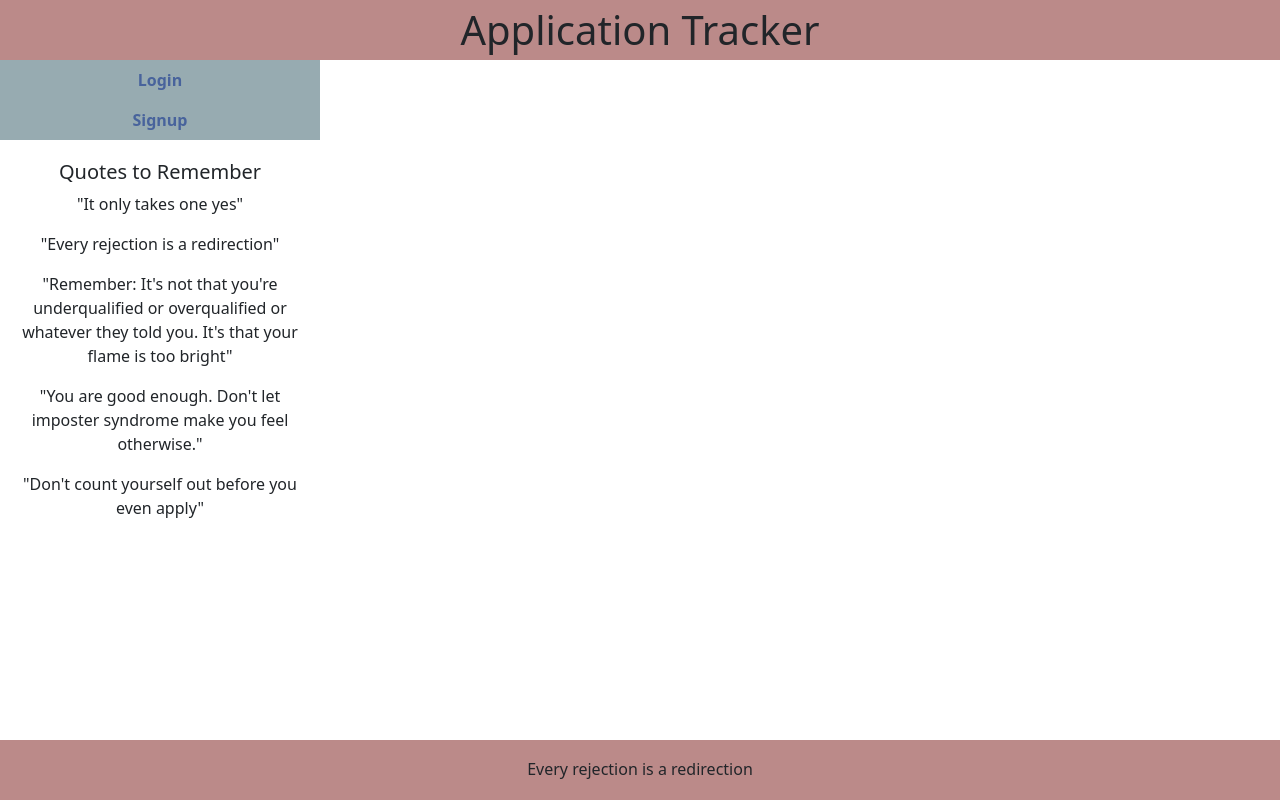
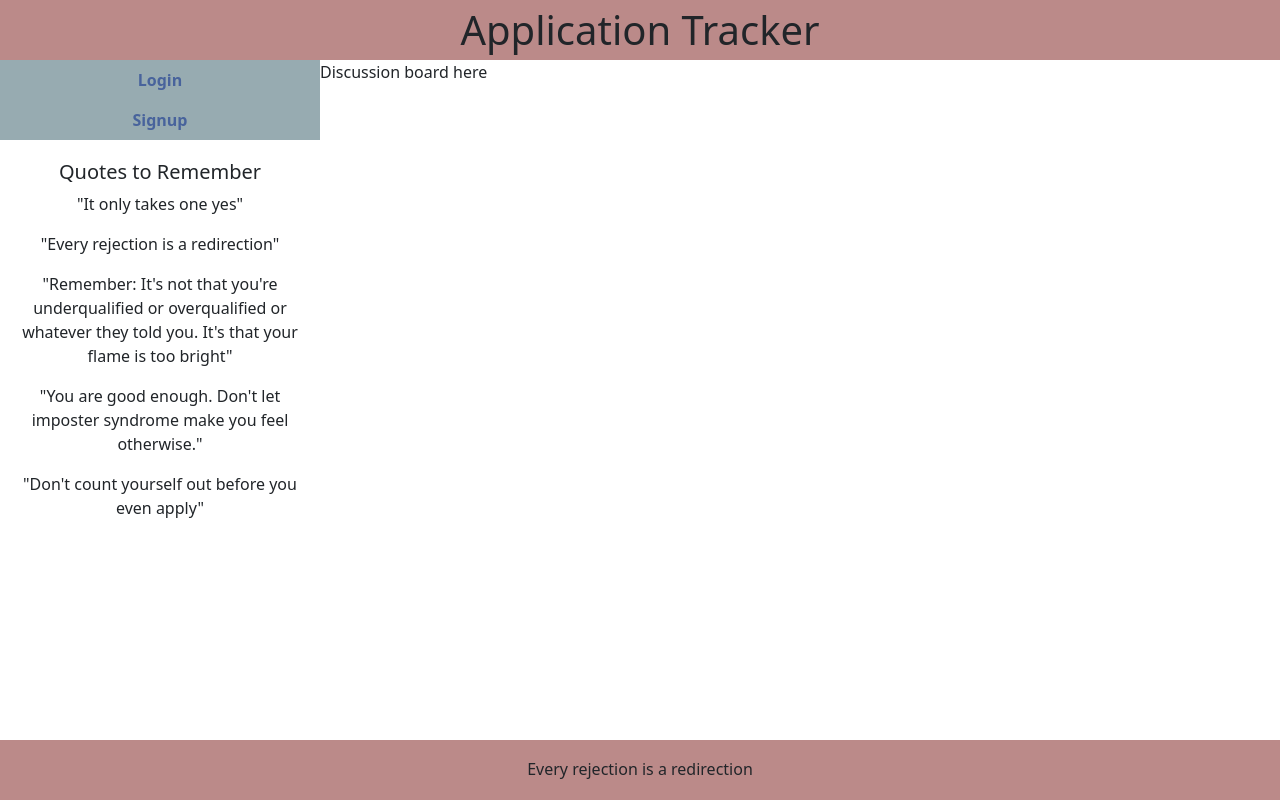
Before and after one commit to MarciaAdler/applicationtracker, a React (Create React App) app in the folder client/: page /discussionboard in a window 1280 px wide. Built offline with nearby package versions, Linux system fonts and the light colour scheme.

Commit message:
added discussion board page

```diff
--- a/client/src/App.js
+++ b/client/src/App.js
@@ -19,6 +19,7 @@ import SearchApps from "./Pages/SearchApps";
 import Analytics from "./Pages/Analytics";
 import Profile from "./Pages/Profile";
 import EditProfile from "./Pages/EditProfile";
+import DiscussionBoard from "./Pages/DiscussionBoard";
 function App() {
   return (
     <div className="App">
@@ -39,6 +40,7 @@ function App() {
             <Route path="/resources" component={Resources} />
             <Route path="/searchapps" component={SearchApps} />
             <Route path="/analytics" component={Analytics} />
+            <Route path="/discussionboard" component={DiscussionBoard} />
           </Switch>
         </Router>
       </StoreProvider>
--- /dev/null
+++ b/client/src/Pages/DiscussionBoard.js
@@ -0,0 +1,5 @@
+import React from "react";
+
+export default function DiscussionBoard() {
+  return <div>Discussion board here</div>;
+}
--- a/client/src/components/SideNav.js
+++ b/client/src/components/SideNav.js
@@ -40,6 +40,9 @@ export default function SideNav() {
             <Nav.Link className="side-nav-link" href="/analytics">
               Analytics
             </Nav.Link>
+            <Nav.Link className="side-nav-link" href="/discussionboard">
+              Discussion Board
+            </Nav.Link>
             <Nav.Link className="side-nav-link" href="/resources">
               Resources
             </Nav.Link>
```
